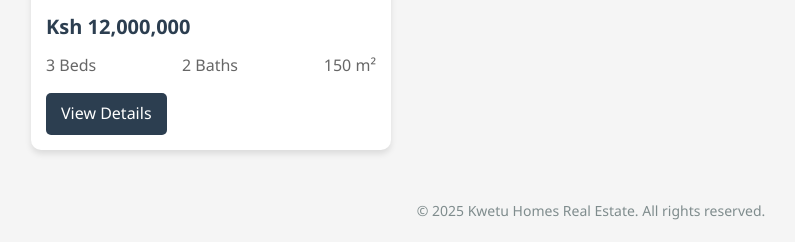
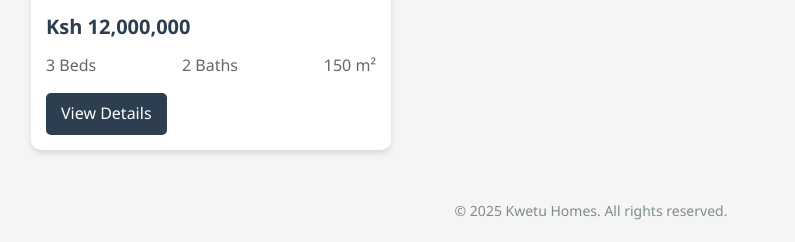
Before and after one commit to moses-y/Real-Estate-Chatbot, a Flask app: page /search in a window 1280 px wide. Shown: the part 1667-1909 px from the top of the page, without its empty margins (49-844 px from the left). Run offline with Flask 2, Linux system fonts and the light colour scheme.

Commit message:
Bot name change

```diff
--- a/templates/analytics.html
+++ b/templates/analytics.html
@@ -11,7 +11,7 @@
         <header>
             <div class="logo">
                 <img src="{{ url_for('static', filename='images/logo.png') }}" alt="Kwetu Homes Logo">
-                <h1>Kwetu Homes Real Estate</h1>
+                <h1>Kwetu Homes</h1>
             </div>
 
             <div class="nav-links">
@@ -68,7 +68,7 @@
         </div>
 
         <footer>
-            <p>&copy; 2025 Kwetu Homes Real Estate. All rights reserved.</p>
+            <p>&copy; 2025 Kwetu Homes. All rights reserved.</p>
         </footer>
     </div>
 
--- a/templates/property_detail.html
+++ b/templates/property_detail.html
@@ -99,7 +99,7 @@
         <header>
             <div class="logo">
                 <img src="{{ url_for('static', filename='images/logo.png') }}" alt="Kwetu Homes Logo">
-                <h1>Kwetu Homes Real Estate</h1>
+                <h1>Kwetu Homes </h1>
             </div>
 
             <div class="nav-links">
@@ -156,7 +156,7 @@
         </div>
 
         <footer>
-            <p>&copy; 2025 Kwetu Homes Real Estate. All rights reserved.</p>
+            <p>&copy; 2025 Kwetu Homes. All rights reserved.</p>
         </footer>
     </div>
 </body>
--- a/templates/search.html
+++ b/templates/search.html
@@ -62,7 +62,7 @@
         <header>
             <div class="logo">
                 <img src="{{ url_for('static', filename='images/logo.png') }}" alt="Kwetu Homes Logo">
-                <h1>Kwetu Homes Real Estate</h1>
+                <h1>Kwetu Homes</h1>
             </div>
 
             <div class="nav-links">
@@ -123,7 +123,7 @@
         </div>
 
         <footer>
-            <p>&copy; 2025 Kwetu Homes Real Estate. All rights reserved.</p>
+            <p>&copy; 2025 Kwetu Homes. All rights reserved.</p>
         </footer>
     </div>
 
```
Also changed, not shown: index.html (+4 -4 lines).
